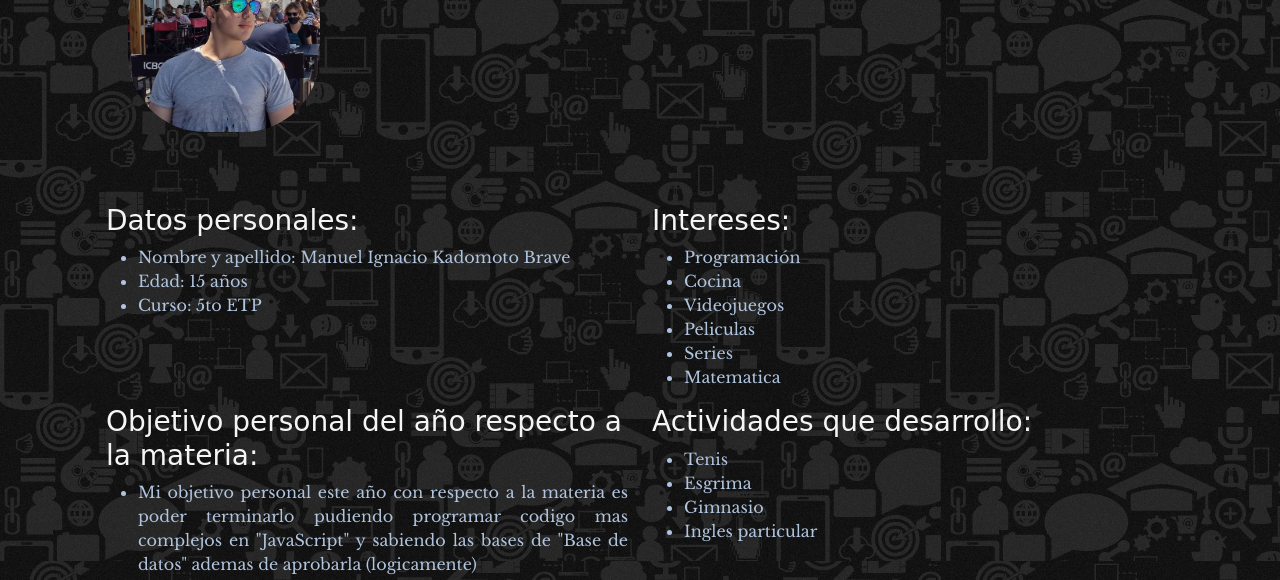
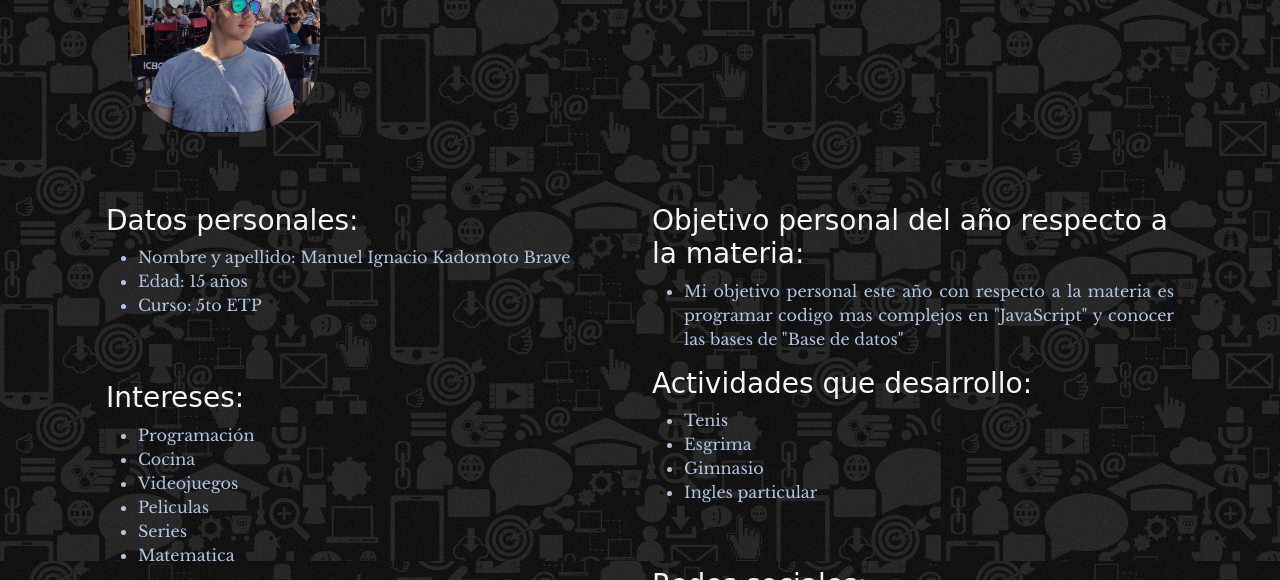
Before and after one commit to ManuKado/Presentacion-manu, a plain HTML site: page index.html in a window 1280 px wide. Shown: the part 65-645 px from the top of the page. Drawn offline with nearby package versions, Linux system fonts and the light colour scheme; a web font is replaced by a local one.

Commit message:
Update index.html

```diff
--- a/index.html
+++ b/index.html
@@ -27,10 +27,16 @@
                                     <li>Edad: 15 años</li>
                                     <li>Curso: 5to ETP</li>
                                 </ul>
-                                <br><br><br>
-                            <h3>Objetivo personal del año respecto a la materia:</h3>
+                                <br><br>
+
+                                <h3>Intereses:</h3>
                                 <ul>
-                                    <li>Mi objetivo personal este año con respecto a la materia es poder terminarlo pudiendo programar codigo mas complejos en "JavaScript" y sabiendo las bases de "Base de datos" ademas de aprobarla (logicamente)</li>
+                                    <li>Programación</li>
+                                    <li>Cocina</li>
+                                    <li>Videojuegos</li>
+                                    <li>Peliculas</li>
+                                    <li>Series</li>
+                                    <li>Matematica</li>
                                 </ul>
 
                             <h3>Estudios:</h3>
@@ -43,14 +49,9 @@
                         </div>
                         <div id="columna-2" class="col-md-6">
 
-                            <h3>Intereses:</h3>
+                            <h3>Objetivo personal del año respecto a la materia:</h3>
                                 <ul>
-                                    <li>Programación</li>
-                                    <li>Cocina</li>
-                                    <li>Videojuegos</li>
-                                    <li>Peliculas</li>
-                                    <li>Series</li>
-                                    <li>Matematica</li>
+                                    <li>Mi objetivo personal este año con respecto a la materia es programar codigo mas complejos en "JavaScript" y conocer las bases de "Base de datos"</li>
                                 </ul>
 
                             <h3>Actividades que desarrollo:</h3>
```
